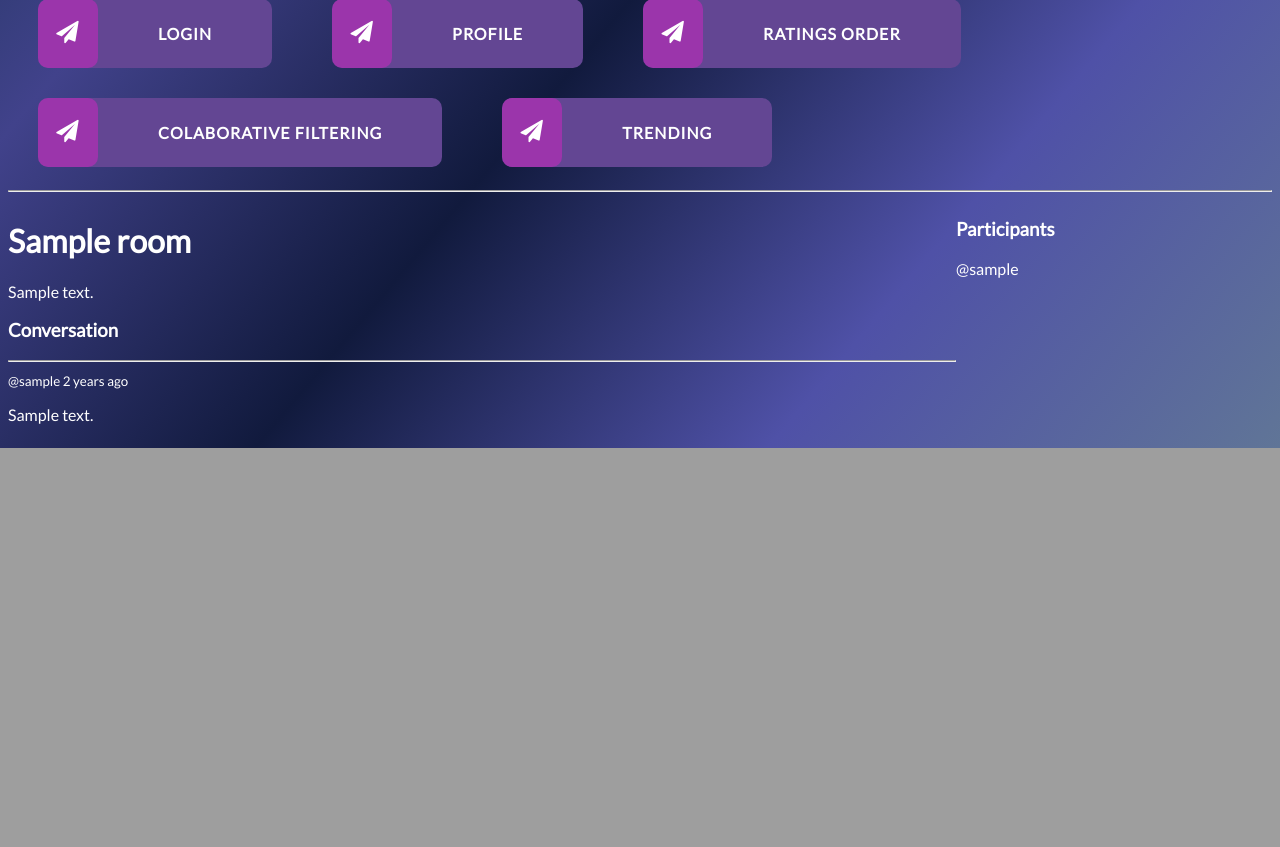
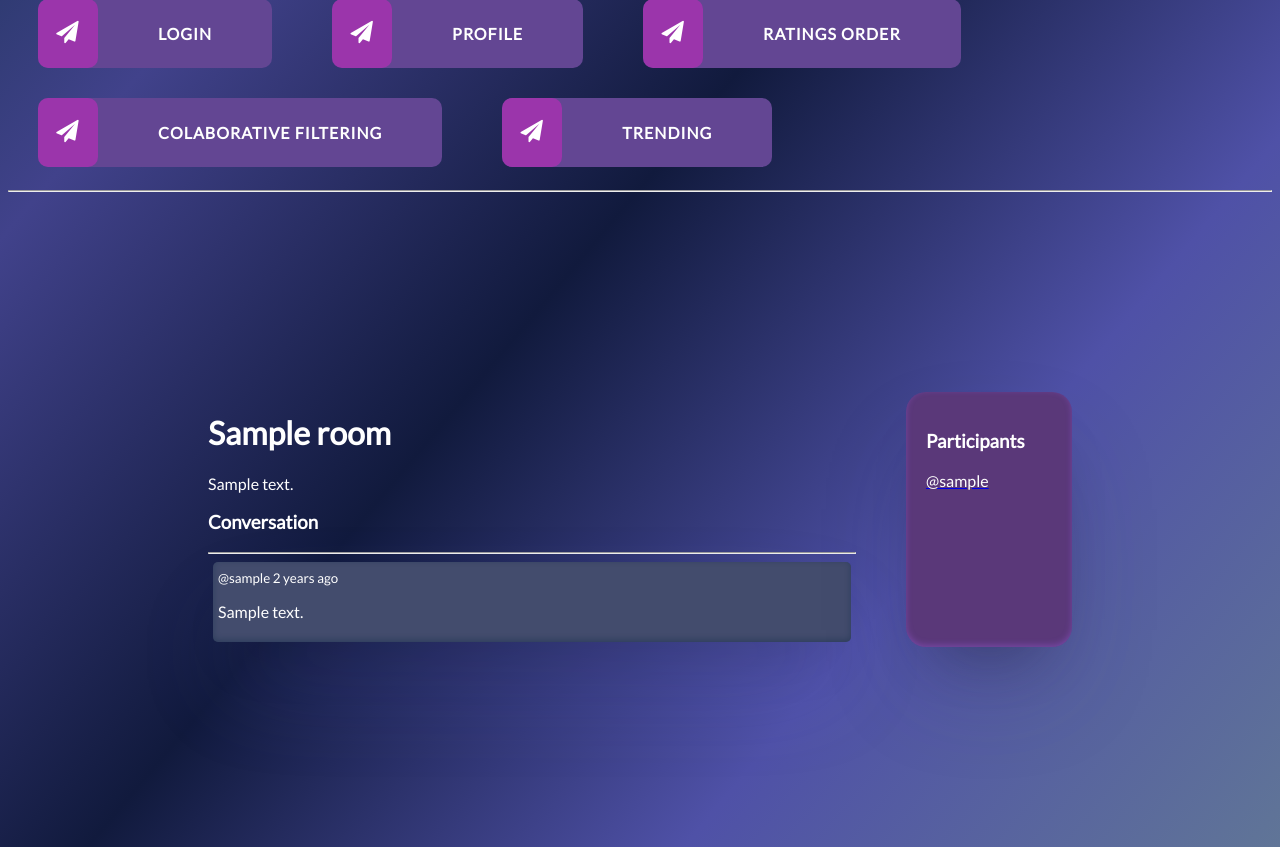
Before and after one commit to Joleksiuk/MovieRecommender, a Django app: page /room/1 in a window 1280 px wide. Shown: the part 470-1317 px from the top of the page. Before the commit the page ends 918 px from the top, so only its background shows below. Run offline with Django 3.2, Linux system fonts and the light colour scheme; tables that the repository leaves empty hold one stand-in row (values such as "Sample post"); some libraries are stand-ins or nearby versions.

Commit message:
Graphic touchups

```diff
--- a/MovieRecommender/my_views/profile_views.py
+++ b/MovieRecommender/my_views/profile_views.py
@@ -1,6 +1,6 @@
 from MovieRecommender.views import *
 
-
+@login_required(login_url='login')
 def userProfile(request, pk):
     try:
         user = User.objects.get(id=pk)
--- a/MovieRecommender/my_views/search.py
+++ b/MovieRecommender/my_views/search.py
@@ -12,6 +12,8 @@ def search(request):
     profiles = Profile.objects.filter(
         Q(name__contains=q)
     )
+
+    print(profiles.values())
 
     search_value = q.replace(' ', '+')
     api_path = 'http://api.themoviedb.org/3/search/person?api_key=4b5f9777a2d363363cbb7d26017f0052&query=' +search_value
--- a/MovieRecommender/templates/MovieRecommender/feed_component.html
+++ b/MovieRecommender/templates/MovieRecommender/feed_component.html
@@ -1,7 +1,7 @@
 <style>
     .panel{
         margin:10px;
-        padding: 5px;
+        padding: 15px;
         background-color: #1a1936;
         border-radius: 20px;
         box-shadow: rgba(179, 136, 220, 0.25) 0px 50px 100px -20px, rgba(0, 0, 0, 0.97) 0px 30px 60px -30px, rgba(117, 38, 160, 0.35) 0px -2px 6px 0px inset;
@@ -20,7 +20,7 @@
                 <a style="color:pink"href = "{% url 'delete-room' room.id %}">Delete</a>
             {% endif %}
             <a style="color:cornflowerblue" href = "{%  url 'user-profile' room.host.id %}">
-                <h2>@{{ room.host.username }}</h2></a>
+                <h3>@{{ room.host.username }}</h3></a>
             <h5> <a href="/room/{{ room.id }}">
                 <div class="font">
                     Room Name: {{ room.name }}
--- a/MovieRecommender/templates/MovieRecommender/home.html
+++ b/MovieRecommender/templates/MovieRecommender/home.html
@@ -7,7 +7,7 @@
 
     .home-container{
         display:grid;
-        grid-template-columns: 1fr 1fr 3fr 1fr;
+        grid-template-columns: 6fr 6fr 13fr 6fr;
     }
     .grid-panel{
         margin:20px;
--- a/MovieRecommender/templates/MovieRecommender/room.html
+++ b/MovieRecommender/templates/MovieRecommender/room.html
@@ -3,8 +3,24 @@
 {% block content %}
     <style>
         .room-container{
+            margin:200px;
             display:grid;
             grid-template-columns: 3fr 1fr;
+        }
+
+        .messege{
+        background-color: #434c6d;
+        padding: 5px;
+        border-radius: 5px;
+        margin: 5px;
+            box-shadow: rgba(109, 109, 243, 0.25) 0px 50px 100px -20px, rgba(0, 0, 0, 0.3) 0px 30px 60px -30px, rgba(10, 37, 64, 0.35) 0px -2px 6px 0px inset;
+    }
+        .participants{
+            background-color: #5a3879;
+            margin-left: 50px;
+            padding:20px;
+            border-radius: 20px;
+            box-shadow: rgba(50, 50, 93, 0.25) 0px 50px 100px -20px, rgba(0, 0, 0, 0.3) 0px 30px 60px -30px, rgba(173, 99, 245, 0.35) 0px -2px 6px 0px inset;
         }
     </style>
     <div class ="room-container">
@@ -16,7 +32,7 @@
                 <h3>Conversation</h3>
                 <hr>
                 {% for message in room_messages %}
-                    <div>
+                    <div class="messege">
                     {%  if request.user == messege.user %}
                     <a href="{%  url 'delete-message' message.id %}">Delete</a>
                     {% endif %}
@@ -37,11 +53,13 @@
         </div>
 
 
-        <div>
+        <div class="participants">
             <h3>Participants</h3>
             {% for user in participants %}
                 <div>
-                <p>@{{ user.username }}</p>
+                <a href =" {% url 'user-profile' user.id  %}">
+                    <p style="color:white">@{{ user.username }}</p>
+                </a>
                 </div>
             {% endfor %}
         </div>
```
Also changed, not shown: MovieRecommender/templates/MovieRecommender/activity_component.html (+13 -1 lines), MovieRecommender/templates/MovieRecommender/search.html (+24 -8 lines), static/images/image_102.png (added), static/images/image_104.png (added), static/images/image_40.jpg, static/images/kotek.png (added).
